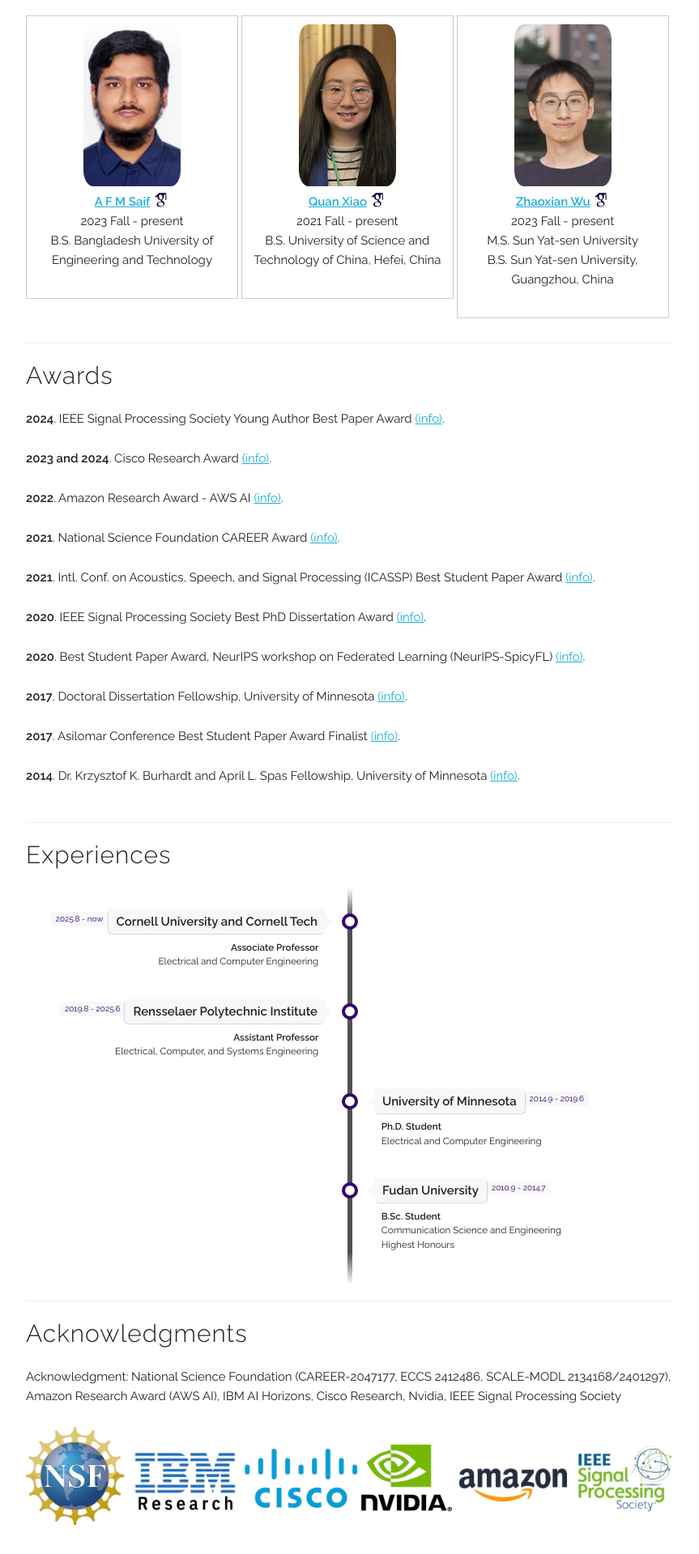
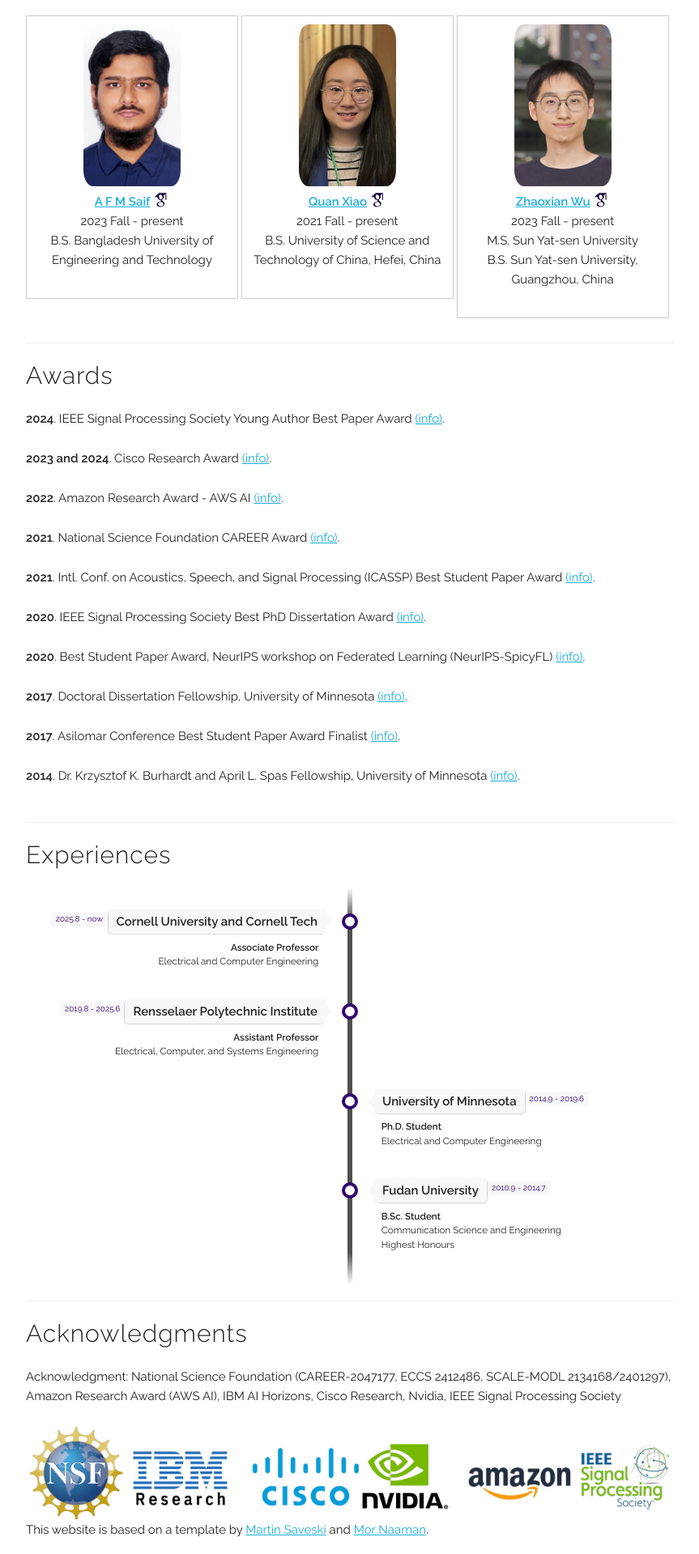
Before and after one commit to chentianyi19/chentianyi19.github.io, a Jekyll site: the page built from index.html, in a window 1280 px wide. Shown: the part 4481-6400 px from the top of the page at 81% size, without its empty margins (208-1071 px from the left). Built offline with Jekyll 4.4.1, drawn with Linux system fonts in a browser that asks for light colours; some web fonts are replaced; comment, search, counter and statistics services are not loaded.

Commit message:
Update index.html

```diff
--- a/index.html
+++ b/index.html
@@ -407,11 +407,13 @@
 Acknowledgment: National Science Foundation (CAREER-2047177, ECCS 2412486, SCALE-MODL 2134168/2401297), Amazon Research Award (AWS AI),
 IBM AI Horizons, Cisco Research, Nvidia, IEEE Signal Processing Society
   </p>
-<p>
-<div style="text-align: center;"><img class="displayed" src="assets/fund1.jpg" width="265 px" align="left"; /></div>
-  <div style="text-align: center;"><img class="displayed" src="assets/fund2.jpg" width="265 px" align="left"; /></div>
-  <div style="text-align: center;"><img class="displayed" src="assets/fund3.jpg" width="265 px" align="center"; /></div></br>
-</p>
+
+
+  <div style="display: flex; flex-wrap: wrap; justify-content: center; gap: 20px; margin-top: 15px;">
+    <img src="assets/fund1.jpg" style="width: 250px; max-width: 100%;">
+    <img src="assets/fund2.jpg" style="width: 250px; max-width: 100%;">
+    <img src="assets/fund3.jpg" style="width: 250px; max-width: 100%;">
+  </div>
       <div class="row">
       This website is based on a template by <a href="https://faculty.washington.edu/msaveski/">Martin Saveski</a> and <a href="https://mmoorr.github.io/www_personal/">Mor Naaman</a>.
       </div>
```
